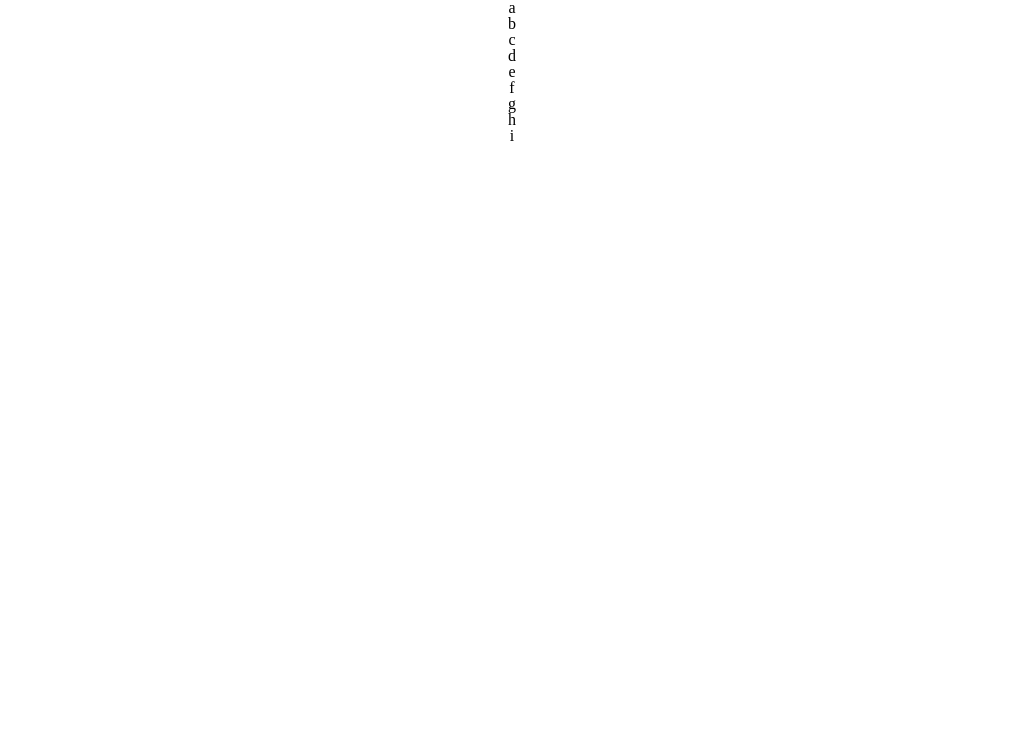
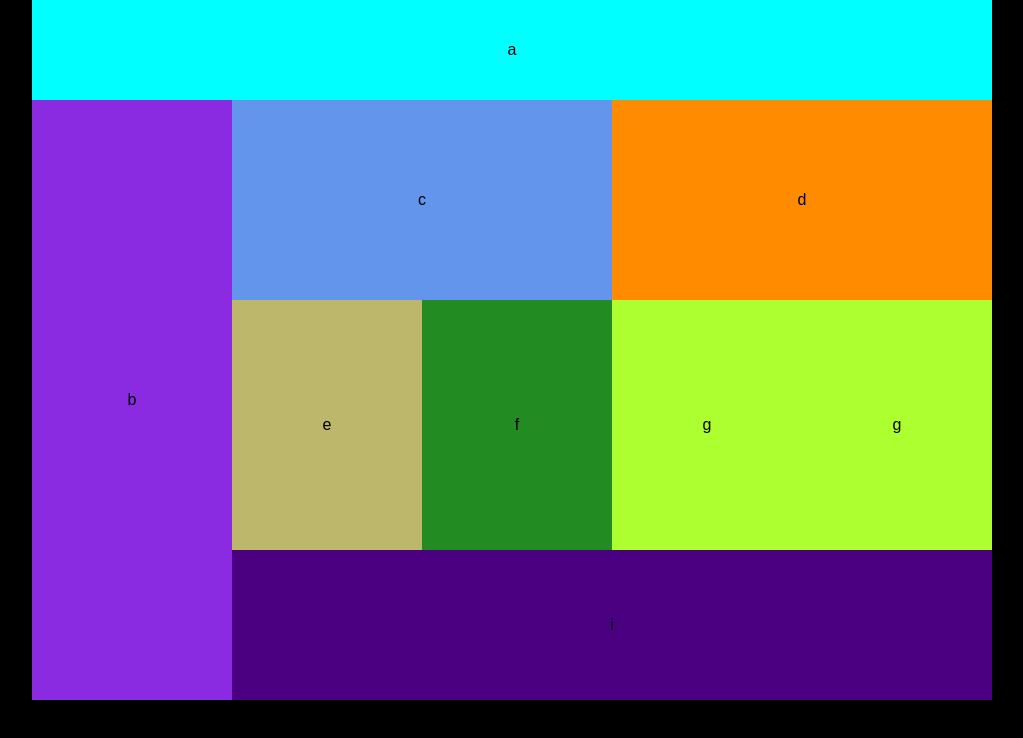
Before and after one commit to rgvh/lab-01, a plain HTML site: page index.html in a window 1280 px wide. Shown: the whole page, without its empty margins (128-1151 px from the left). Drawn offline with Linux system fonts and the light colour scheme.

Commit message:
mobile and browser modes complete

```diff
--- a/css/base.css
+++ b/css/base.css
@@ -1,3 +1,12 @@
-p {
-  text-align: center
+body {
+  width: 480px;
+  background: black;
+  margin: 0px auto;
+  font-family: Arial, Helvetica, sans-serif;
 }
+
+div {
+  float: left;
+  text-align: center;
+  vertical-align: middle;
+}
--- a/css/layout.css
+++ b/css/layout.css
@@ -0,0 +1,135 @@
+#a {
+  width: 480px;
+  height: 75px;
+  background-color: mediumslateblue;
+  line-height: 75px;
+}
+
+#b {
+  width: 480px;
+  height: 150px;
+  background-color: mediumblue;
+  line-height: 150px;
+}
+
+#c {
+  width: 480px;
+  height: 125px;
+  background-color: mediumseagreen;
+  line-height: 125px;
+}
+
+#d {
+  width: 480px;
+  height: 125px;
+  background-color: moccasin;
+  line-height: 125px;
+}
+
+#e {
+  width: 240px;
+  height: 250px;
+  background-color: magenta;
+  line-height: 250px;
+}
+
+#f {
+  width: 240px;
+  height: 250px;
+  background-color: mintcream;
+  line-height: 250px;
+}
+
+#g {
+  width: 240px;
+  height: 250px;
+  background-color: midnightblue;
+  line-height: 250px;
+}
+
+#h {
+  width: 240px;
+  height: 250px;
+  background-color: mediumturquoise;
+  line-height: 250px;
+}
+
+#i {
+  width: 480px;
+  height: 80px;
+  background-color: maroon;
+  line-height: 80px;
+}
+
+@media only screen and (min-width: 760px) {
+
+  body {
+    width: 960px;
+    margin: 0px auto;
+  }
+
+
+  #a {
+    width: 960px;
+    height: 100px;
+    background-color: aqua;
+    line-height: 100px;
+  }
+
+  #b {
+    width: 200px;
+    height: 600px;
+    background-color: blueviolet;
+    line-height: 600px;
+  }
+
+  #c {
+    width: 380px;
+    height: 200px;
+    background-color: cornflowerblue;
+    line-height: 200px;
+  }
+
+  #d {
+    width: 380px;
+    height: 200px;
+    background-color: darkorange;
+    line-height: 200px;
+  }
+
+  #e {
+    width: 190px;
+    height: 250px;
+    background-color: darkkhaki;
+    line-height: 250px;
+  }
+
+  #f {
+    width: 190px;
+    height: 250px;
+    background-color: forestgreen;
+    line-height: 250px;
+  }
+
+  #g {
+    width: 190px;
+    height: 250px;
+    background-color: greenyellow;
+    line-height: 250px;
+  }
+
+  #h {
+    width: 190px;
+    height: 250px;
+    background-color: honeydew;
+    line-height: 250px;
+  }
+
+  #i {
+    width: 760px;
+    height: 150px;
+    background-color: indigo;
+    line-height: 150px;
+  }
+
+}
--- a/css/module.css
+++ b/css/module.css
@@ -0,0 +1,3 @@
+body {
+  font-family: Arial, Helvetica, sans-serif;
+}
--- a/index.html
+++ b/index.html
@@ -13,35 +13,23 @@
   <link rel="stylesheet" href="css/theme.css">
 </head>
 <body>
-  <section>
-    <div>
-      <p>a</p>
-    </div>
-    <div>
-      <p>b</p>
-    </div>
-    <div>
-      <p>c</p>
-    </div>
-    <div>
-      <p>d</p>
-    </div>
-    <div>
-      <p>e</p>
-    </div>
-    <div>
-      <p>f</p>
-    </div>
-    <div>
-      <p>g</p>
-    </div>
-    <div>
-      <p>h</p>
-    </div>
-    <div>
-      <p>i</p>
-    </div>
-  </section>
+  <header>
+      <div id="a">a</div>
+  </header>
+
+  <main>
+    <div id="b">b</div>
+    <div id="c">c</div>
+    <div id="d">d</div>
+    <div id="e">e</div>
+    <div id="f">f</div>
+    <div id="g">g</div>
+    <div id="g">g</div>
+  </main>
+
+  <footer>
+    <div id="i">i</div>
+  </footer>
 
 </body>
 </html>
```
Also changed, not shown: .eslintrc.json, css/style.css (deleted), 2 other files.
